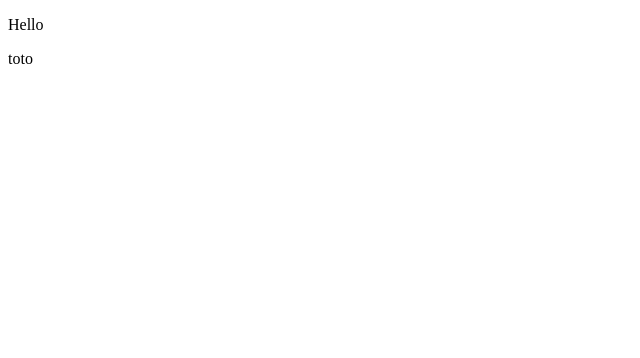
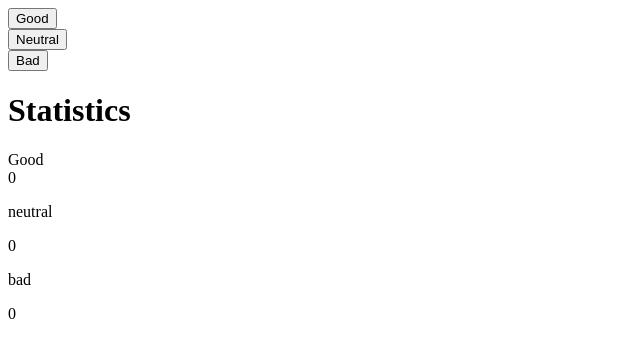
Before and after one commit to thomas-beguin/part1, a React (Create React App) app: page / in a window 1280 px wide. Shown: the top 358 px of the page, without its empty margins (0-640 px from the left). Built offline with nearby package versions, Linux system fonts and the light colour scheme.

Commit message:
exercice 1.6

```diff
--- a/src/App.js
+++ b/src/App.js
@@ -1,20 +1,30 @@
-import logo from './logo.svg';
-import './App.css';
+import userEvent from '@testing-library/user-event'
+import { useState, useSyncExternalStore } from 'react'
 
-function App() {
+const Display = ({counter}) => <div>{counter}</div>
+
+const Button = (props) => <div><button onClick={props.method}>{props.text}</button></div>
+
+const App = (props) => {
+  const [ good, setGood ] = useState(0)
+  const [ neutral, setNeutral ] = useState(0)
+  const [ bad, setBad] = useState(0)
+
+  const increaseGood = () => setGood(good + 1)
+  const increaseNeutral = () => setNeutral(neutral + 1)
+  const increaseBad = () => setBad(bad + 1)
+
   return (
     <div>
-      <p>Hello</p>
-      <Test name="toto"/>
+      <Button method={increaseGood} text="Good" />
+      <Button method={increaseNeutral} text="Neutral" />
+      <Button method={increaseBad} text="Bad" />
+      <h1>Statistics</h1>
+      <span>Good</span> <Display counter={good}/>
+      <p>neutral</p> <Display counter={neutral}/>
+      <p>bad</p> <Display counter={bad}/>
     </div>
   );
 }
 
-function Test(props) {
-  return (
-    <div>
-      <p>{props.name}</p>
-    </div>
-  )
-}
 export default App;
--- a/src/index.js
+++ b/src/index.js
@@ -3,5 +3,4 @@ import ReactDOM from 'react-dom/client';
 
 import App from './App';
 
-const root = ReactDOM.createRoot(document.getElementById('root'));
-root.render(<App />)
+ReactDOM.createRoot(document.getElementById('root')).render(<App />)
```
